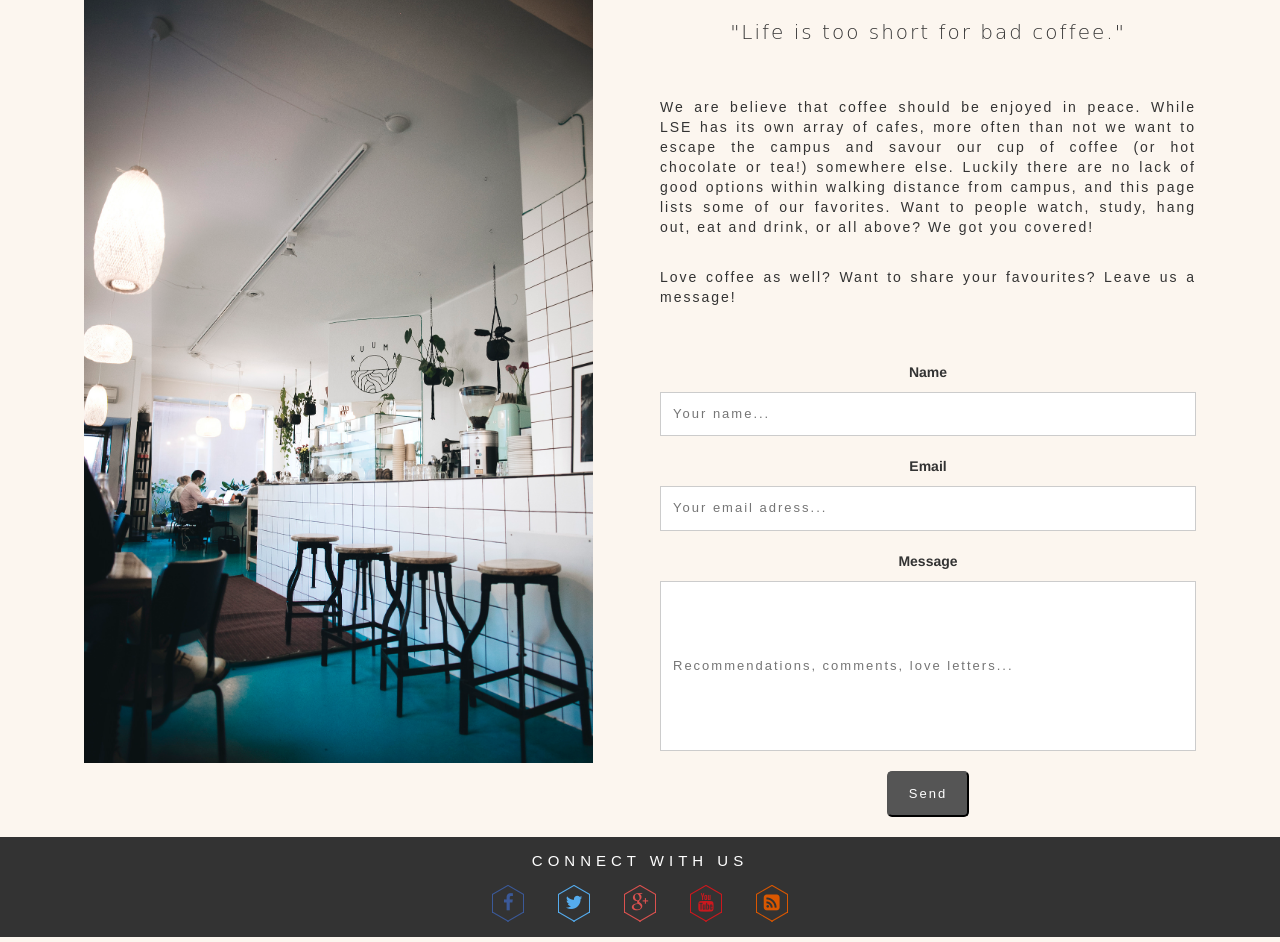
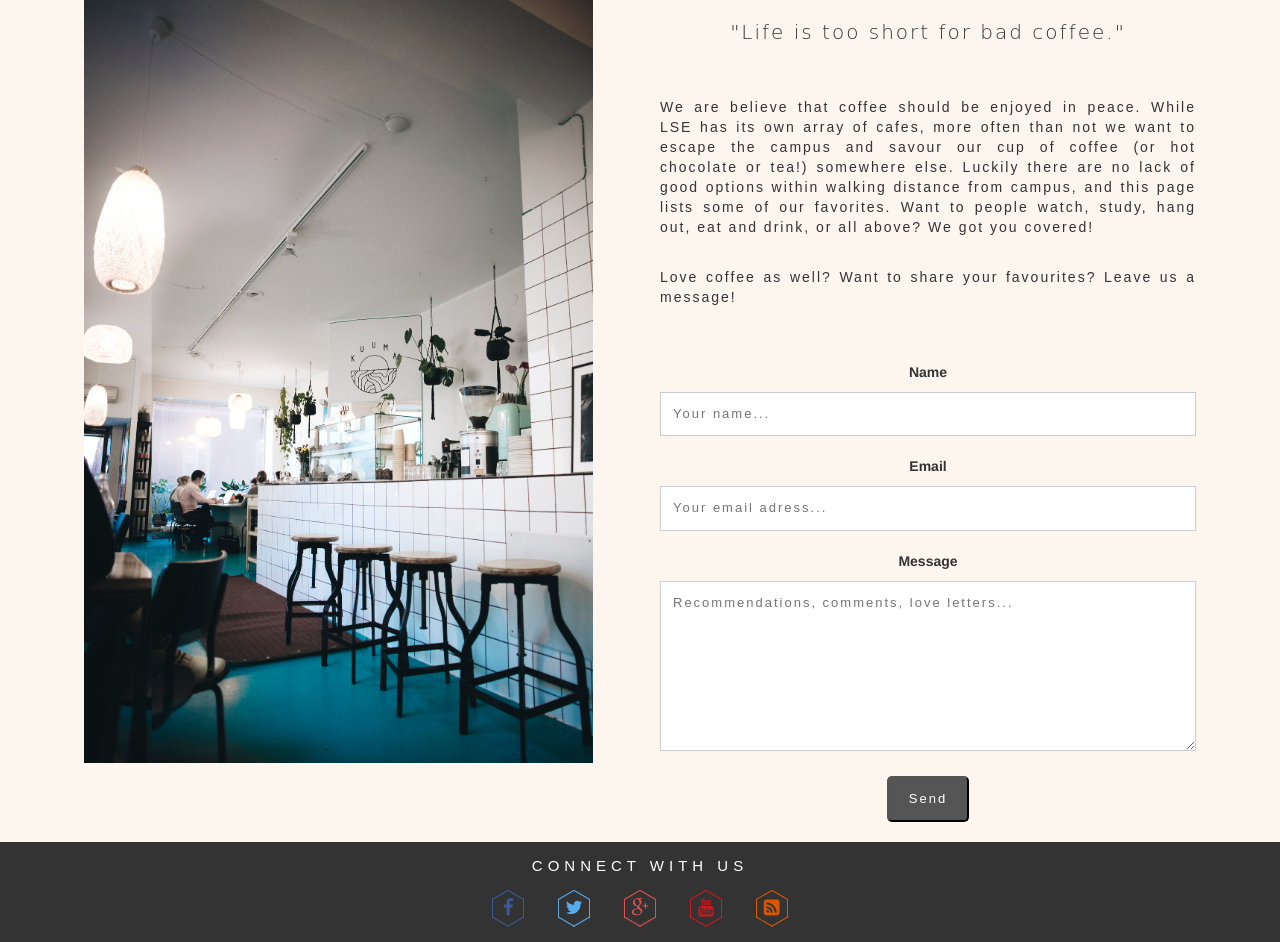
Before and after one commit to 848573/CFG18-Group-Project-CDV, a Flask app: page /contact in a window 1280 px wide. Shown: the part 160-1102 px from the top of the page. Run offline with Flask 2, Linux system fonts and the light colour scheme; some libraries are stand-ins or nearby versions; some web fonts are replaced.

Commit message:
final
final

```diff
--- a/templates/template.html
+++ b/templates/template.html
@@ -53,7 +53,7 @@
         <label for="email">Email</label>
         <input type="text" id="email" name="email" placeholder="Your email adress...">
         <label for="message">Message</label>
-        <input type="text" id="message" name="message" placeholder="Recommendations, comments, love letters..." style="height:170px"></textarea>
+        <textarea id="message" name="message" placeholder="Recommendations, comments, love letters..." style="height:170px"></textarea>
         <input type="submit" value="Send">
       </form>
     {% endif %}
```
